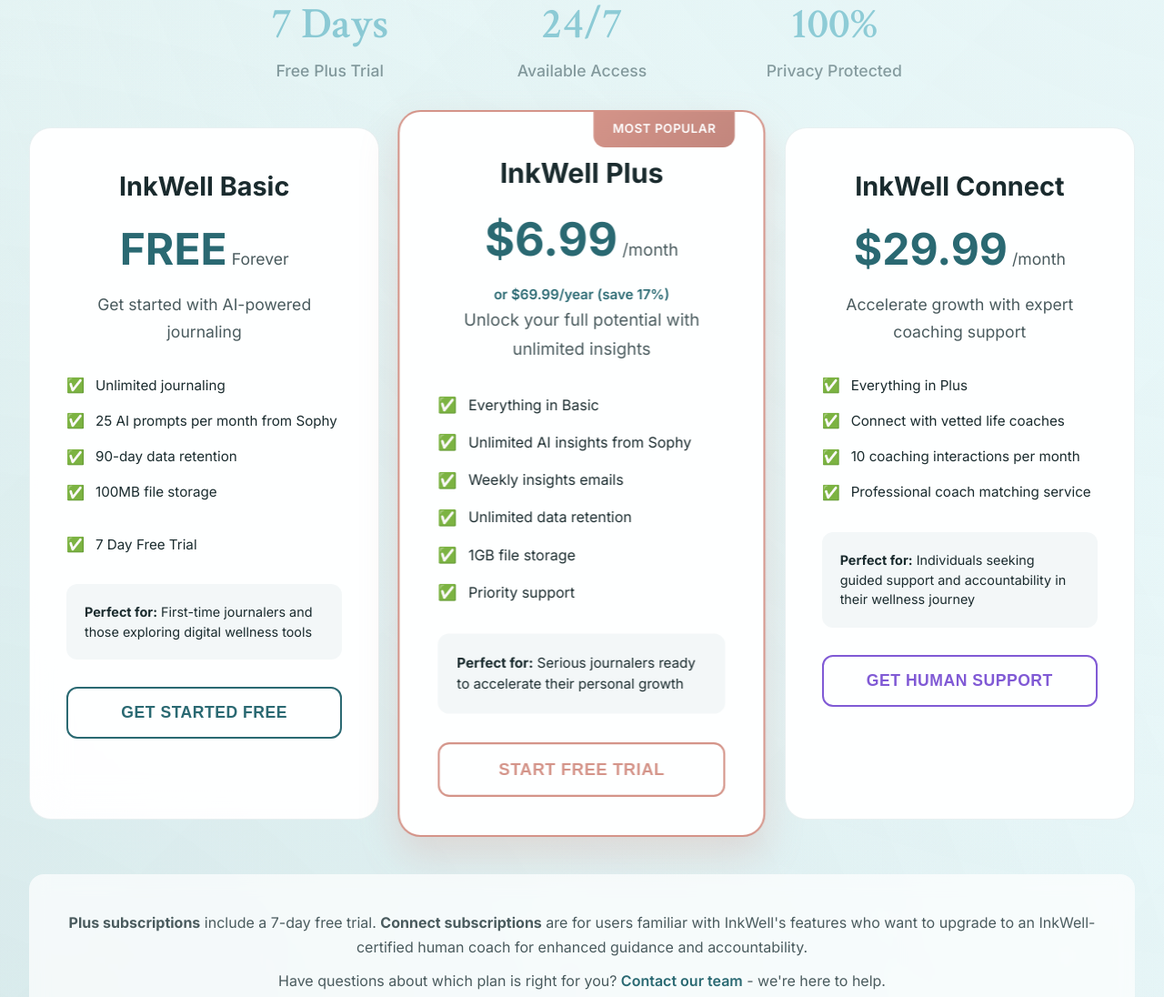
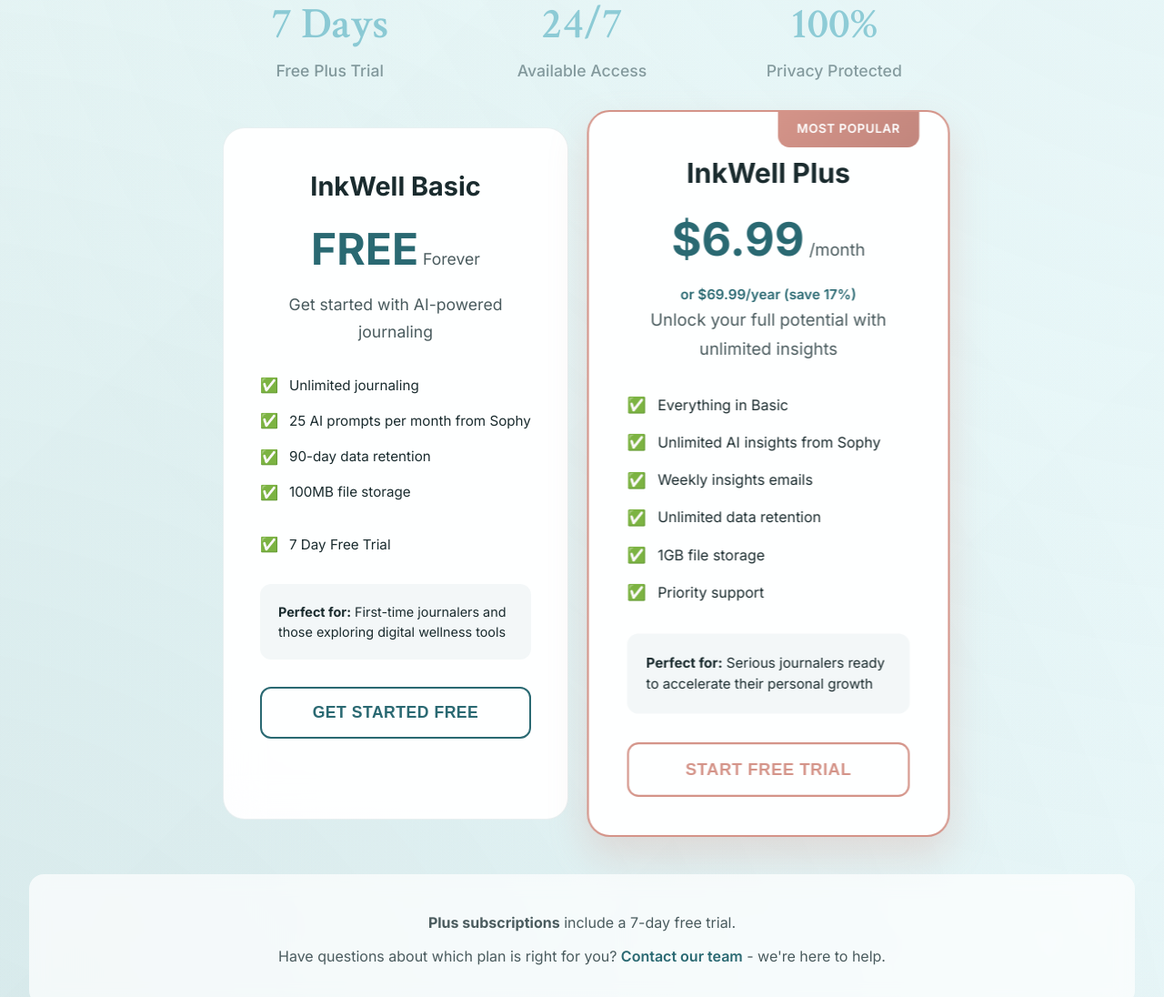
Before and after one commit to PegasusRealm/inkwell, a website: page public/index.html in a window 1280 px wide. Shown: the part 3539-4635 px from the top of the page at 91% size. Drawn offline with Linux system fonts and the light colour scheme.

Commit message:
Remove Connect tier pricing card from landing page
- index.html: remove the $29.99 "InkWell Connect" pricing card (coach tier)
- index.html: re-center pricing grid to 2 cards (repeat(2, minmax(300px,380px)) + justify-content: center)
- index.html: drop the "Connect subscriptions" sentence from the pricing note (kept Plus 7-day-trial line)

Marketing UI only. Connect tier in subscription-config.js/app.html/Stripe untouched (Pass 3).

```diff
--- a/public/index.html
+++ b/public/index.html
@@ -2137,7 +2137,8 @@
 
         .pricing-grid {
             display: grid;
-            grid-template-columns: repeat(auto-fit, minmax(300px, 1fr));
+            grid-template-columns: repeat(2, minmax(300px, 380px));
+            justify-content: center;
             gap: 30px;
             max-width: 1400px;
             margin: 0 auto;
@@ -2970,47 +2971,10 @@
 
                     <button class="plan-cta plus-cta" onclick="window.location.href='/app.html'">Start Free Trial</button>
                 </div>
-
-                <!-- Connect Plan -->
-                <div class="pricing-card connect-plan">
-                    <div class="plan-header">
-                        <h3 class="plan-name">InkWell Connect</h3>
-                        <div class="plan-price">
-                            <span class="price-amount">$29.99</span>
-                            <span class="price-period">/month</span>
-                        </div>
-                        <p class="plan-description">Accelerate growth with expert coaching support</p>
-                    </div>
-
-                    <div class="plan-features">
-                        <div class="feature-item">
-                            <span class="feature-check">✅</span>
-                            <span>Everything in Plus</span>
-                        </div>
-                        <div class="feature-item">
-                            <span class="feature-check">✅</span>
-                            <span>Connect with vetted life coaches</span>
-                        </div>
-                        <div class="feature-item">
-                            <span class="feature-check">✅</span>
-                            <span>10 coaching interactions per month</span>
-                        </div>
-                        <div class="feature-item">
-                            <span class="feature-check">✅</span>
-                            <span>Professional coach matching service</span>
-                        </div>
-                    </div>
-
-                    <div class="plan-perfect-for">
-                        <strong>Perfect for:</strong> Individuals seeking guided support and accountability in their wellness journey
-                    </div>
-
-                    <button class="plan-cta connect-cta" onclick="window.location.href='/app.html'">Get Human Support</button>
-                </div>
             </div>
 
             <div class="pricing-guarantee">
-                <p><strong>Plus subscriptions</strong> include a 7-day free trial. <strong>Connect subscriptions</strong> are for users familiar with InkWell's features who want to upgrade to an InkWell-certified human coach for enhanced guidance and accountability.</p>
+                <p><strong>Plus subscriptions</strong> include a 7-day free trial.</p>
                 <p>Have questions about which plan is right for you? <a href="mailto:support@inkwelljournal.io">Contact our team</a> - we're here to help.</p>
             </div>
         </div>
```
